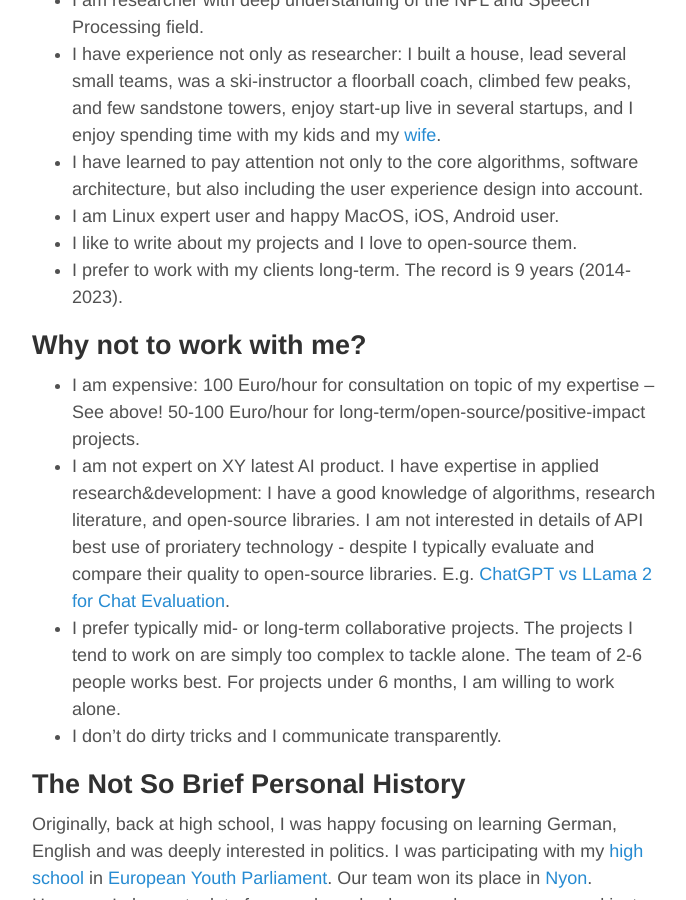
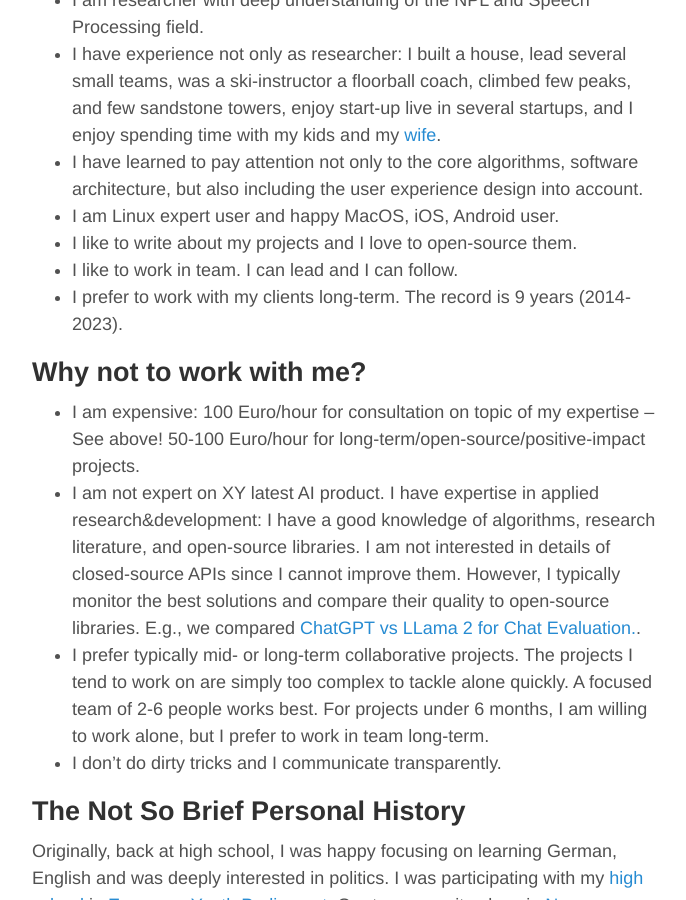
Before and after one commit to oplatek/oplatek.github.io, a Jekyll site: the page built from index.md, in a window 1280 px wide and 900 px high, scrolled down 1098 px. Shown: the whole window, without its empty margins (293-979 px from the left). Built offline with Jekyll 4.4.1, drawn with Linux system fonts in a browser that asks for light colours.

Commit message:
minor update

```diff
--- a/index.md
+++ b/index.md
@@ -29,12 +29,19 @@ Alternatively, meeting for two weeks every 6-8 weeks is also viable option.
 - I have learned to pay attention not only to the core algorithms, software architecture, but also including the user experience design into account.
 - I am Linux expert user and happy MacOS, iOS, Android user.
 - I like to write about my projects and I love to open-source them.
+- I like to work in team. I can lead and I can follow.
 - I prefer to work with my clients long-term. The record is 9 years (2014-2023).
 
 ## Why not to work with me?
 - I am expensive: 100 Euro/hour for consultation on topic of my expertise -- See above! 50-100 Euro/hour for long-term/open-source/positive-impact projects.
-- I am not expert on XY latest AI product. I have expertise in applied research&development: I have a good knowledge of algorithms, research literature, and open-source libraries. I am not interested in details of API best use of proriatery technology - despite I typically evaluate and compare their quality to open-source libraries. E.g. [ChatGPT vs LLama 2 for Chat Evaluation](todo link arxiv published 2023-08-21).
-- I prefer typically mid- or long-term collaborative projects. The projects I tend to work on are simply too complex to tackle alone. The team of 2-6 people works best. For projects under 6 months, I am willing to work alone.
+- I am not expert on XY latest AI product.
+  I have expertise in applied research&development: I have a good knowledge of algorithms, research literature, and open-source libraries.
+  I am not interested in details of closed-source APIs since I cannot improve them.
+  However, I typically monitor the best solutions and compare their quality to open-source libraries. E.g., we compared [ChatGPT vs LLama 2 for Chat Evaluation.](todo link arxiv published 2023-08-21).
+- I prefer typically mid- or long-term collaborative projects.
+  The projects I tend to work on are simply too complex to tackle alone quickly.
+  A focused team of 2-6 people works best.
+  For projects under 6 months, I am willing to work alone, but I prefer to work in team long-term.
 - I don't do dirty tricks and I communicate transparently.
 
 ## The Not So Brief Personal History
```
